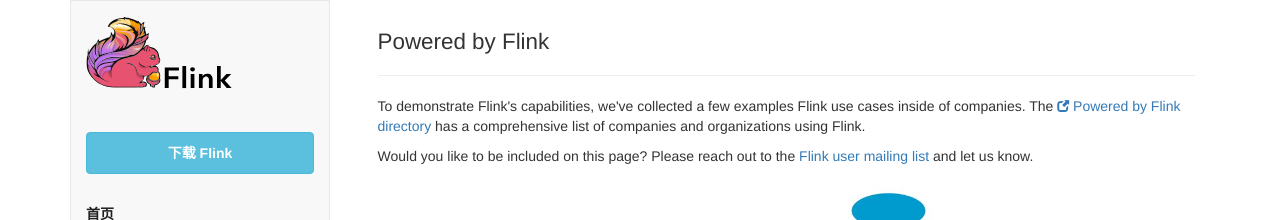
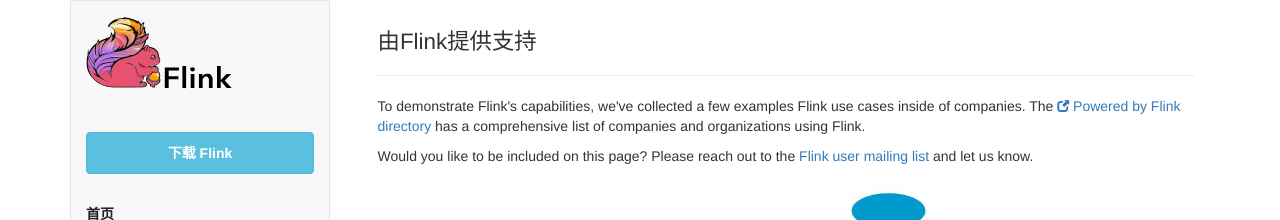
Before and after one commit to flink-china/flink-web, a Jekyll site: the page built from poweredby.md, in a window 1280 px wide and 1351 px high. Shown: the top 220 px of the window. Built offline with Jekyll 4.4.1, drawn with Linux system fonts in a browser that asks for light colours; nearby versions of some CDN libraries; a script that is not in the unit is left out.

Commit message:
技术提供标题修改

```diff
--- a/poweredby.md
+++ b/poweredby.md
@@ -1,5 +1,5 @@
 ---
-title: "Powered by Flink"
+title: "由Flink提供支持"
 ---
 
 <!-- --------------------------------------------- -->
```
